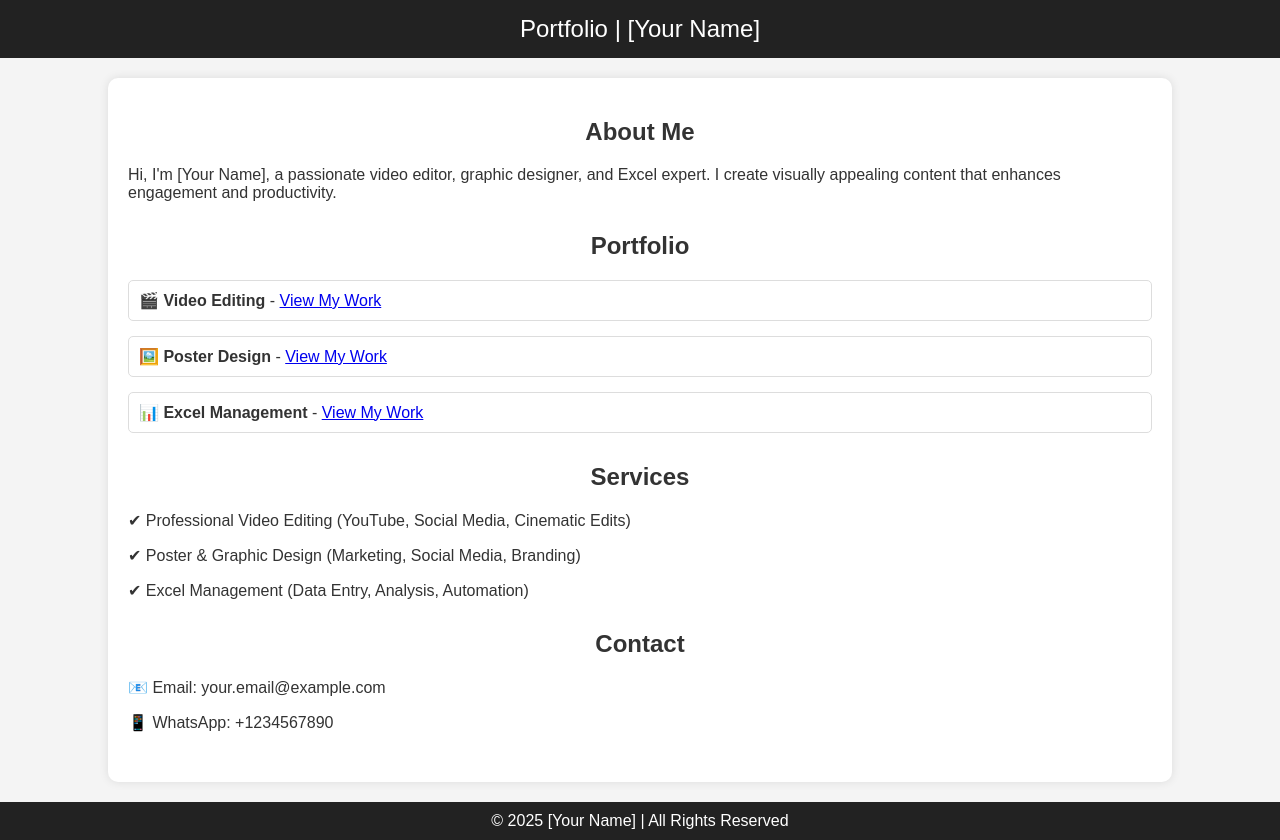
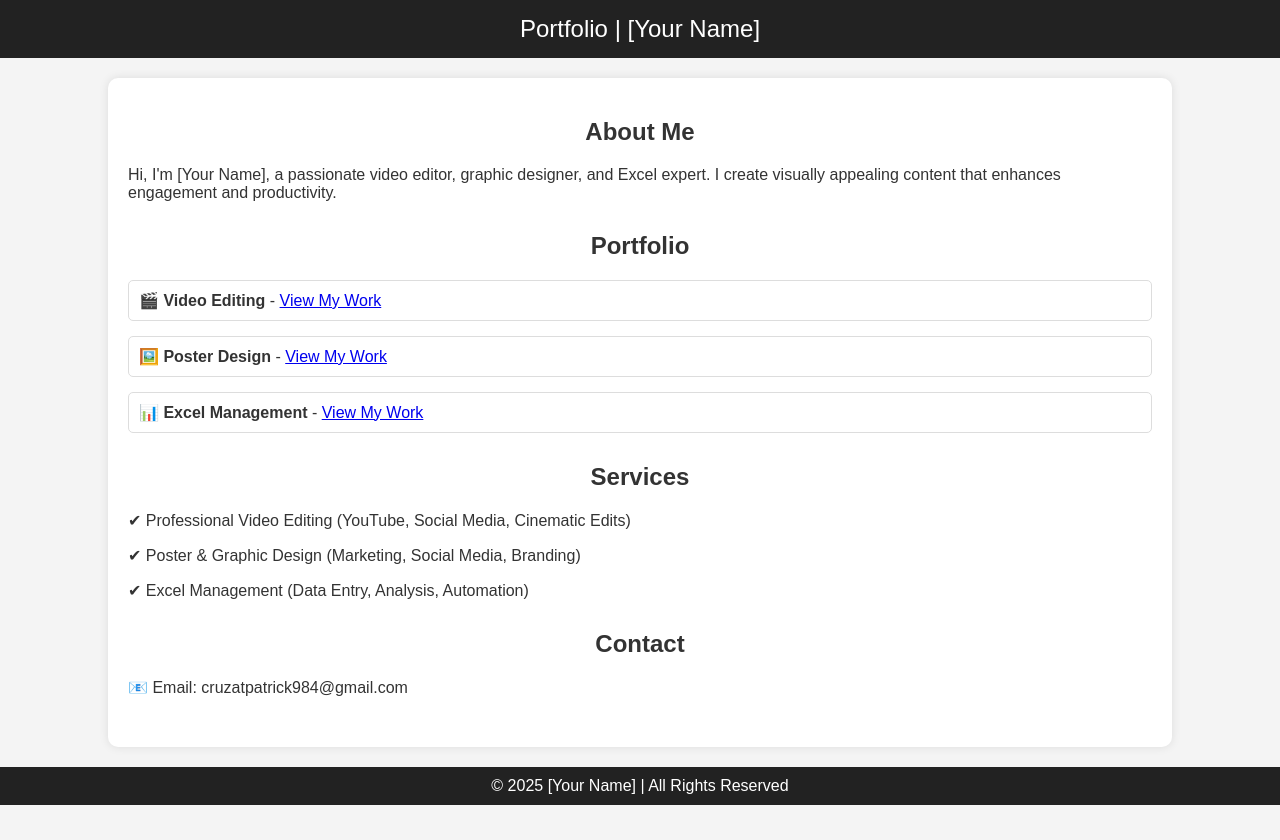
Before and after one commit to friday-ui/portfolio, a plain HTML site: page index.html in a window 1280 px wide. After the commit the page ends 805 px from the top, so only its background shows below. Drawn offline with Linux system fonts and the light colour scheme.

Commit message:
Update index.html

```diff
--- a/index.html
+++ b/index.html
@@ -70,8 +70,8 @@
         </section>
         <section class="section">
             <h2>Contact</h2>
-            <p>📧 Email: your.email@example.com</p>
-            <p>📱 WhatsApp: +1234567890</p>
+            <p>📧 Email: cruzatpatrick984@gmail.com</p>
+
         </section>
     </div>
     <footer>
```
